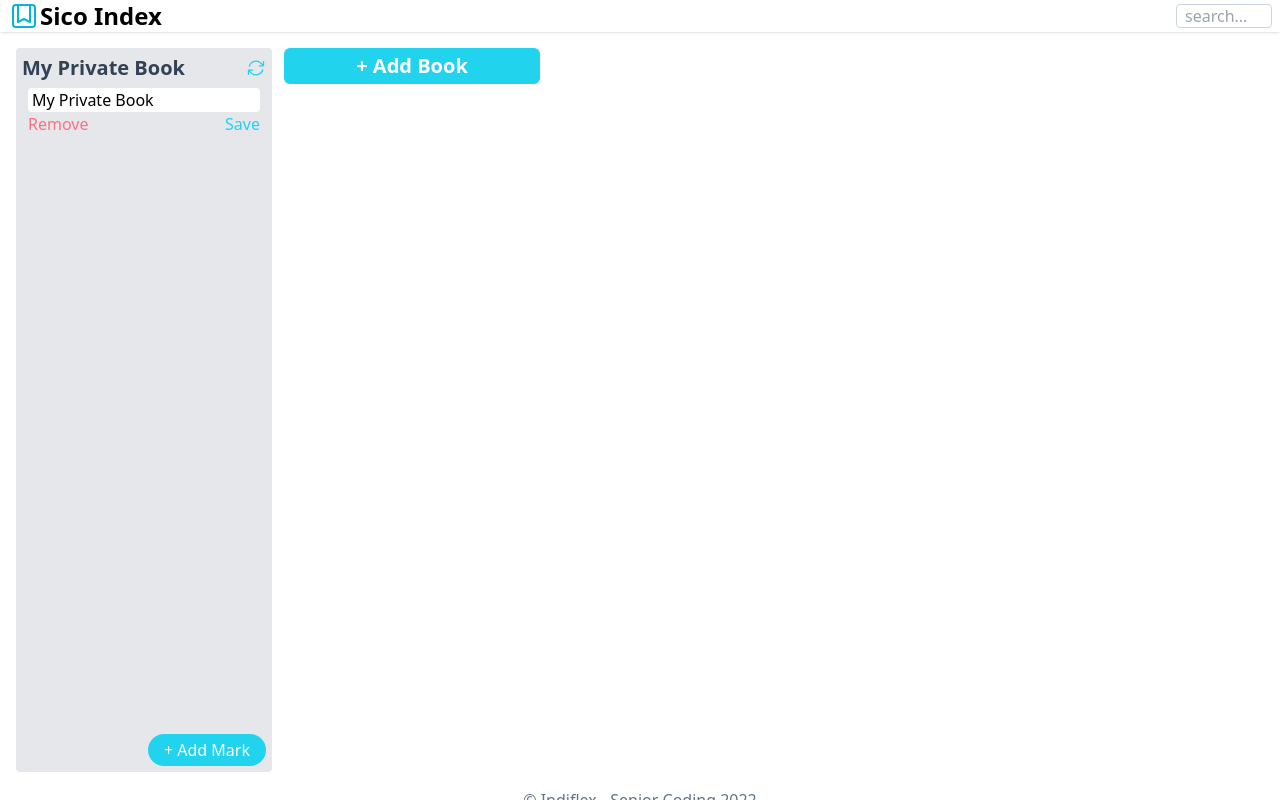
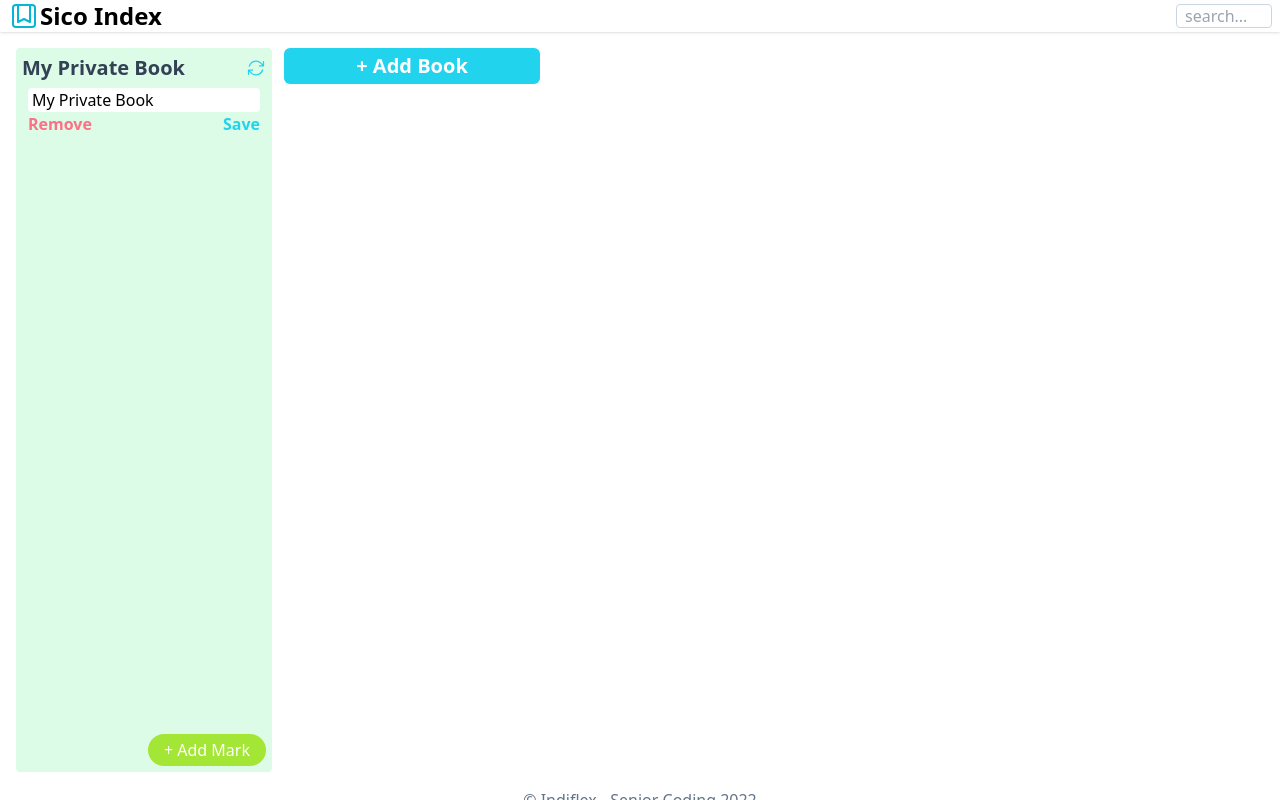
Before and after one commit to joon-dev/rpa_mip, a React (Vite) app: page / in a window 1280 px wide. Both pictures are taken after a click on the button 256 px from the left and 68 px from the top of the page. Built offline with nearby package versions, Linux system fonts and the light colour scheme.

Commit message:
Update Book.jsx

```diff
--- a/src/components/Book.jsx
+++ b/src/components/Book.jsx
@@ -15,7 +15,7 @@ export const Book = ({ book }) => {
   };
 
   return (
-    <div className='mr-3 w-64 flex-shrink-0 rounded bg-gray-200 p-1.5'>
+    <div className='mr-3 w-64 flex-shrink-0 rounded bg-green-100 p-1.5'>
       <div className='h-[76vh] overflow-y-scroll xs:h-[78vh] sm:h-[80vh] md:h-[82vh] xl:h-[84vh]'>
         <div className='flex items-center justify-between text-xl font-bold text-slate-700'>
           <h3 className='truncate'>{book?.title}</h3>
@@ -26,7 +26,7 @@ export const Book = ({ book }) => {
             {isEditing ? (
               <ArrowPathIcon className='w-5 text-cyan-400' />
             ) : (
-              <Cog8ToothIcon className='w-5 text-cyan-400' />
+              <Cog8ToothIcon className='w-5 text-pink-400' />
             )}
           </button>
         </div>
@@ -42,22 +42,20 @@ export const Book = ({ book }) => {
             />
             <button
               onClick={() => removeBook(book.id)}
-              className='float-left text-rose-400 hover:text-rose-600'
+              className='font-bold float-left text-rose-400 hover:text-rose-600'
             >
               Remove
             </button>
             <button
               onClick={changeBookTitle}
-              className='float-right text-cyan-400 hover:text-cyan-600'
+              className='font-bold float-right text-cyan-400 hover:text-cyan-600'
             >
               Save
             </button>
           </div>
         ) : book?.marks?.length ? (
-          // book?.marks.filter(mark => `${mark.url} ${mark.title}`).map((mark) => (
           book?.marks
             .filter((mark) =>
-              // mark.title.toLowerCase().includes(searchStr.toLowerCase())
               RegExp(searchStr, 'i').exec(
                 `${mark.url} ${mark.title} ${mark.description}`
               )
@@ -69,7 +67,7 @@ export const Book = ({ book }) => {
       </div>
       <button
         onClick={() => addMark(book)}
-        className='float-right mt-2 rounded-full bg-cyan-400 px-4 py-1 font-medium text-white hover:bg-cyan-500'
+        className='font-bold float-right mt-2 rounded-full bg-lime-400 px-4 py-1 font-medium text-white hover:bg-lime-500'
       >
         + Add Mark
       </button>
```
